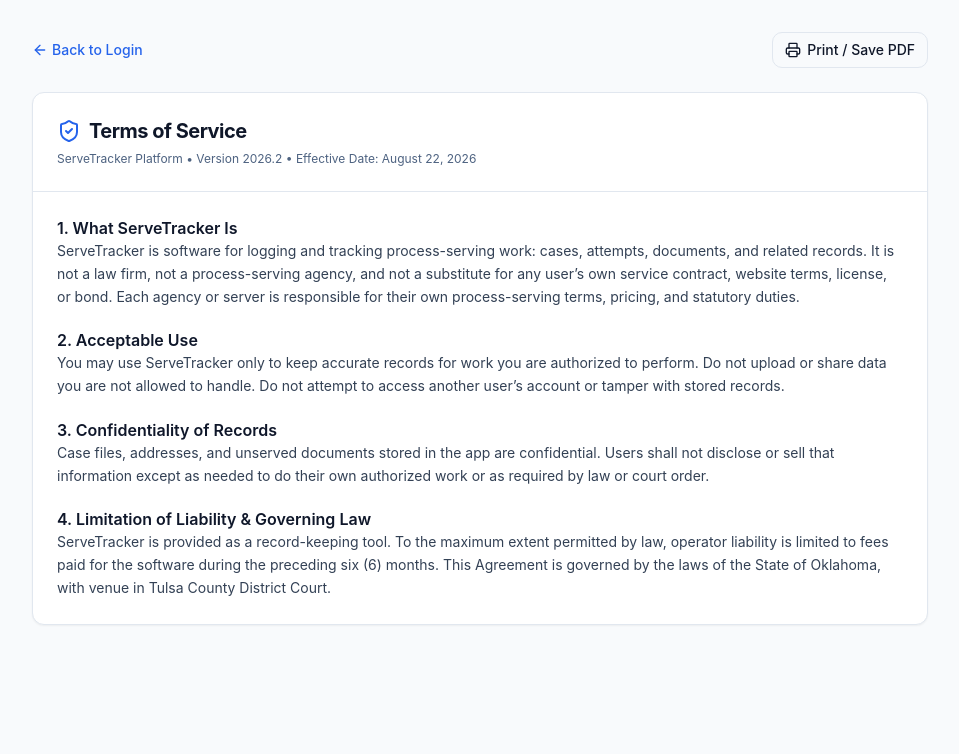
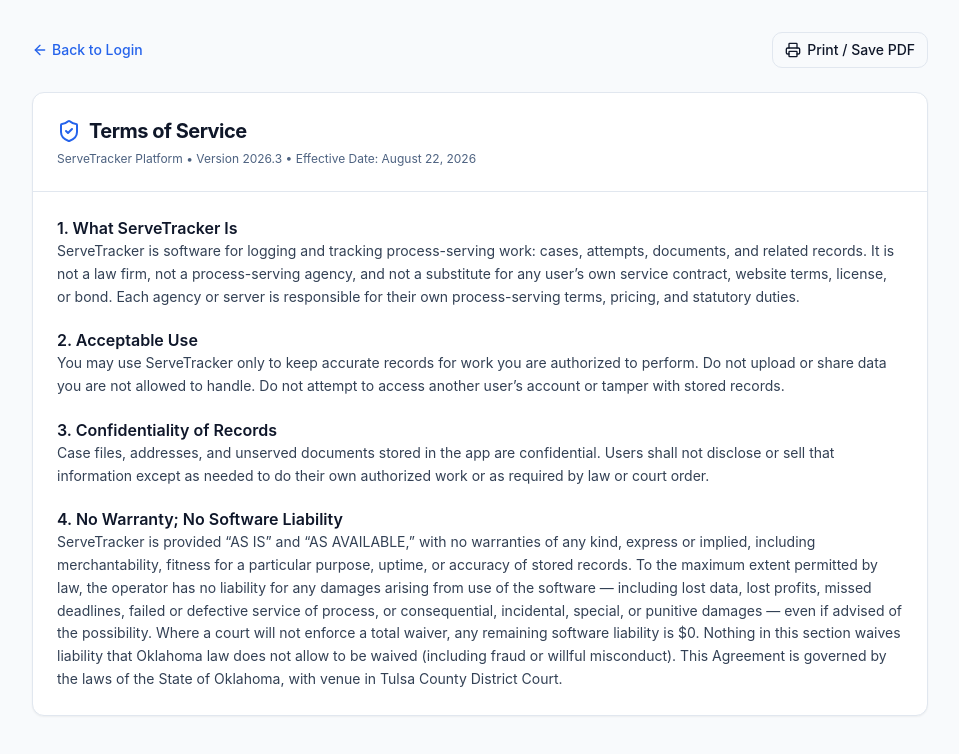
Before and after one commit to SillyHippy/ServeTracker, a React (Vite) app: page /terms in a window 1280 px wide. Shown: the top 754 px of the page, without its empty margins (160-1119 px from the left). Built offline with nearby package versions, Linux system fonts and the light colour scheme; no server answers; a web font is replaced by a local one.

Commit message:
docs: ToS v2026.3 — AS IS, no software liability
Replace the 6-month fee cap with as-is / no consequential damages / $0 software liability except what Oklahoma law will not let you waive.

```diff
--- a/src/pages/TermsPage.tsx
+++ b/src/pages/TermsPage.tsx
@@ -24,7 +24,7 @@
               <CardTitle className="text-2xl font-bold tracking-tight">Terms of Service</CardTitle>
             </div>
             <p className="text-xs text-muted-foreground mt-1">
-              ServeTracker Platform • Version 2026.2 • Effective Date: August 22, 2026
+              ServeTracker Platform • Version 2026.3 • Effective Date: August 22, 2026
             </p>
           </CardHeader>
           <CardContent className="prose dark:prose-invert max-w-none py-6 space-y-5 text-sm leading-relaxed text-slate-700 dark:text-slate-300">
@@ -50,9 +50,9 @@
             </div>
 
             <div>
-              <h3 className="text-base font-semibold text-slate-900 dark:text-slate-100">4. Limitation of Liability & Governing Law</h3>
+              <h3 className="text-base font-semibold text-slate-900 dark:text-slate-100">4. No Warranty; No Software Liability</h3>
               <p>
-                ServeTracker is provided as a record-keeping tool. To the maximum extent permitted by law, operator liability is limited to fees paid for the software during the preceding six (6) months. This Agreement is governed by the laws of the State of Oklahoma, with venue in Tulsa County District Court.
+                ServeTracker is provided “AS IS” and “AS AVAILABLE,” with no warranties of any kind, express or implied, including merchantability, fitness for a particular purpose, uptime, or accuracy of stored records. To the maximum extent permitted by law, the operator has no liability for any damages arising from use of the software — including lost data, lost profits, missed deadlines, failed or defective service of process, or consequential, incidental, special, or punitive damages — even if advised of the possibility. Where a court will not enforce a total waiver, any remaining software liability is $0. Nothing in this section waives liability that Oklahoma law does not allow to be waived (including fraud or willful misconduct). This Agreement is governed by the laws of the State of Oklahoma, with venue in Tulsa County District Court.
               </p>
             </div>
           </CardContent>
```
Also changed, not shown: 1 other file (tests, documents, lock files or other folders).
